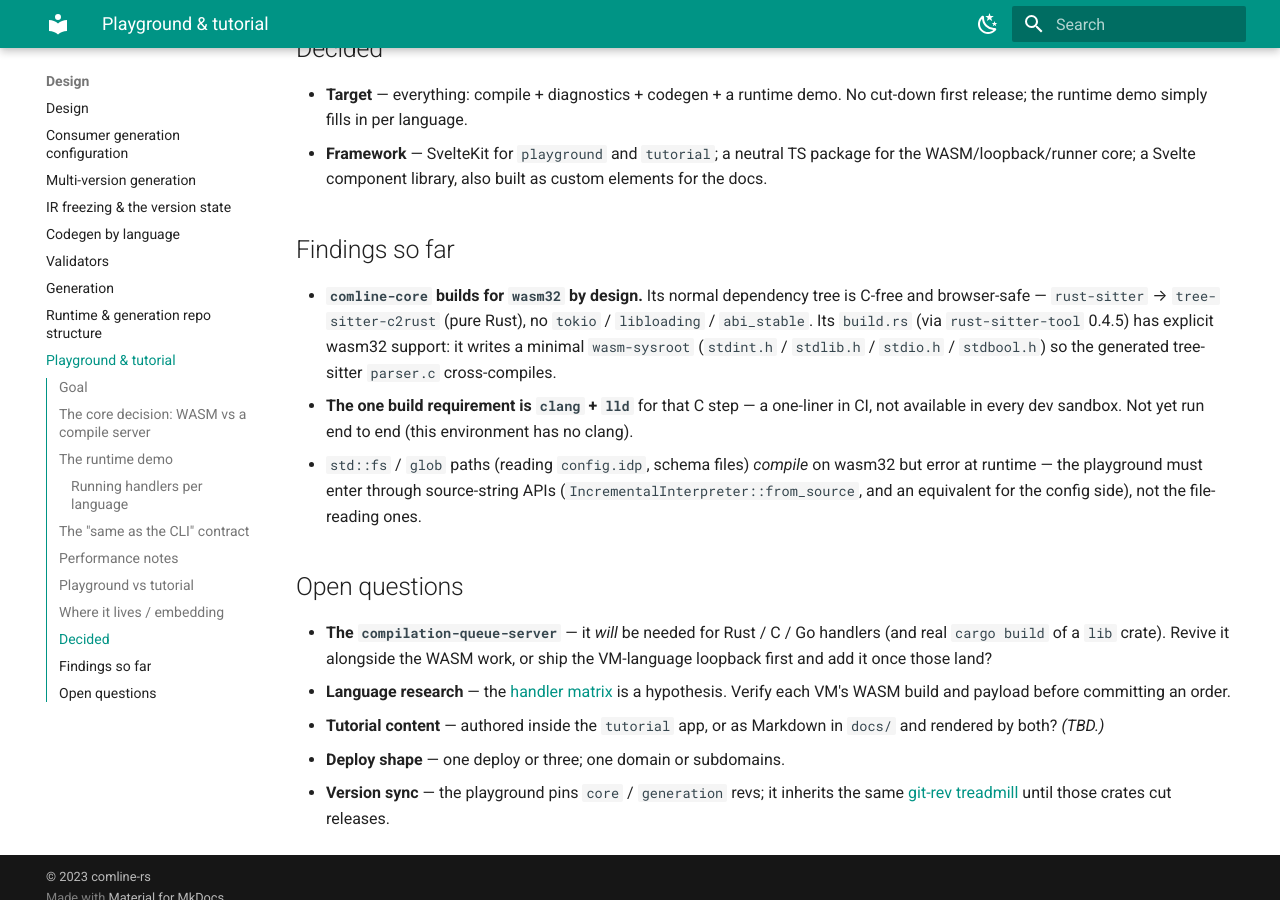
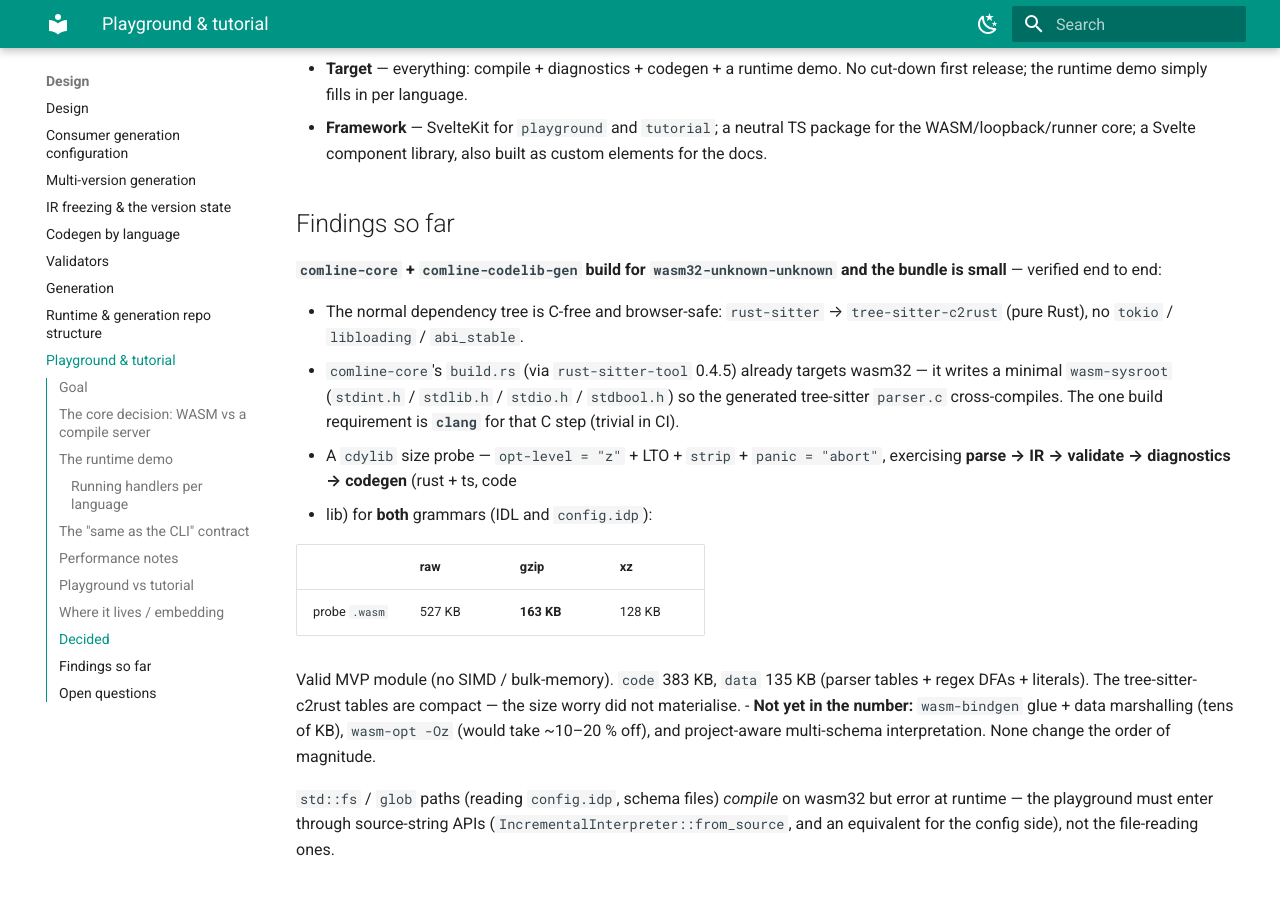
Before and after one commit to ComlineProject/docs, an MkDocs documentation site: the page built from docs/docs/design/playground-and-tutorial.md, in a window 1280 px wide and 900 px high, scrolled down 3807 px. Built offline with MkDocs 1.6.1 and Material for MkDocs 9.7.7, drawn with Linux system fonts in a browser that asks for light colours; the version menu is left out; some of the changed text lies outside the part shown.

Commit message:
docs(design): playground — WASM build verified end to end, ~163 KB gzip
clang is available now. comline-core + comline-codelib-gen compile clean
for wasm32-unknown-unknown. A cdylib size probe (opt-level=z + LTO +
strip + panic=abort) exercising parse -> IR -> validate -> diagnostics ->
codegen (rust + ts, code + lib) for both grammars: 527 KB raw / 163 KB
gzip / 128 KB xz, valid MVP module. tree-sitter-c2rust tables are
compact; the size worry didn't materialise. Handler VMs are the
remaining research.

```diff
--- a/docs/docs/design/playground-and-tutorial.md
+++ b/docs/docs/design/playground-and-tutorial.md
@@ -95,10 +95,8 @@ client-side; **Rust / C / Go** via the server. The compile/diagnostics/codegen
 loop is unaffected — it works for every target from the start.
 
 This is the piece to **research first**. The `core` side is
-[promising](#findings-so-far) — its parser deps are pure Rust and its `build.rs`
-already targets wasm32; still to do is an end-to-end wasm build with `clang`
-installed, then measure the `.wasm` payload (the tree-sitter tables, `regex` and
-`blake3` will dominate). For the handlers: measure the real Pyodide / wasmoon /
+[settled](#findings-so-far): it builds for wasm32 and the bundle is ~163 KB
+gzipped. What's left is the **handlers** — measure the real Pyodide / wasmoon /
 Luau-wasm / esbuild-wasm payloads on a warm cache and check `tcc.wasm`'s
 language-feature ceiling. The matrix above is the hypothesis, not a verified
 result.
@@ -172,19 +170,35 @@ subdomains.
 
 ## Findings so far
 
-- **`comline-core` builds for `wasm32` by design.** Its normal dependency tree
-  is C-free and browser-safe — `rust-sitter` → `tree-sitter-c2rust` (pure Rust),
-  no `tokio` / `libloading` / `abi_stable`. Its `build.rs` (via
-  `rust-sitter-tool` 0.4.5) has explicit wasm32 support: it writes a minimal
-  `wasm-sysroot` (`stdint.h` / `stdlib.h` / `stdio.h` / `stdbool.h`) so the
-  generated tree-sitter `parser.c` cross-compiles.
-- **The one build requirement is `clang` + `lld`** for that C step — a
-  one-liner in CI, not available in every dev sandbox. Not yet run end to end
-  (this environment has no clang).
-- `std::fs` / `glob` paths (reading `config.idp`, schema files) *compile* on
-  wasm32 but error at runtime — the playground must enter through
-  source-string APIs (`IncrementalInterpreter::from_source`, and an equivalent
-  for the config side), not the file-reading ones.
+**`comline-core` + `comline-codelib-gen` build for `wasm32-unknown-unknown` and
+the bundle is small** — verified end to end:
+
+- The normal dependency tree is C-free and browser-safe: `rust-sitter` →
+  `tree-sitter-c2rust` (pure Rust), no `tokio` / `libloading` / `abi_stable`.
+- `comline-core`'s `build.rs` (via `rust-sitter-tool` 0.4.5) already targets
+  wasm32 — it writes a minimal `wasm-sysroot` (`stdint.h` / `stdlib.h` /
+  `stdio.h` / `stdbool.h`) so the generated tree-sitter `parser.c`
+  cross-compiles. The one build requirement is **`clang`** for that C step
+  (trivial in CI).
+- A `cdylib` size probe — `opt-level = "z"` + LTO + `strip` + `panic = "abort"`,
+  exercising **parse → IR → validate → diagnostics → codegen** (rust + ts, code
+  + lib) for **both** grammars (IDL and `config.idp`):
+
+  | | raw | gzip | xz |
+  |---|---|---|---|
+  | probe `.wasm` | 527 KB | **163 KB** | 128 KB |
+
+  Valid MVP module (no SIMD / bulk-memory). `code` 383 KB, `data` 135 KB
+  (parser tables + regex DFAs + literals). The tree-sitter-c2rust tables are
+  compact — the size worry did not materialise.
+- **Not yet in the number:** `wasm-bindgen` glue + data marshalling (tens of KB),
+  `wasm-opt -Oz` (would take ~10–20 % off), and project-aware multi-schema
+  interpretation. None change the order of magnitude.
+
+`std::fs` / `glob` paths (reading `config.idp`, schema files) *compile* on wasm32
+but error at runtime — the playground must enter through source-string APIs
+(`IncrementalInterpreter::from_source`, and an equivalent for the config side),
+not the file-reading ones.
 
 ## Open questions
 
```
